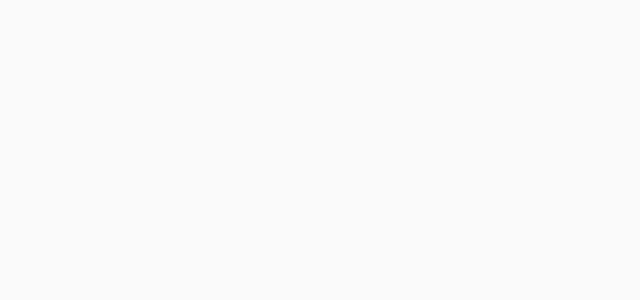
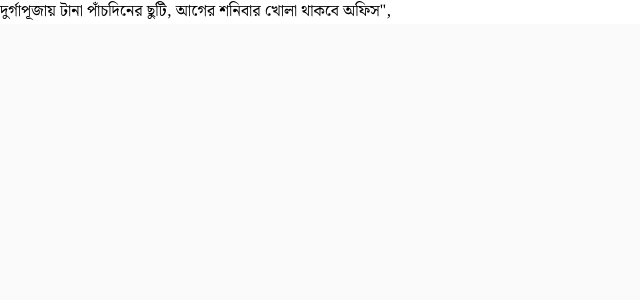
Before and after one commit to mojemmeldev/bbc-bangla-news, a Next.js app: page / in a window 1280 px wide. Shown: the top 300 px of the page, without its empty margins (0-640 px from the left). Built offline with nearby package versions, Linux system fonts and the light colour scheme.

Commit message:
some config add

```diff
--- a/src/app/layout.tsx
+++ b/src/app/layout.tsx
@@ -1,16 +1,12 @@
 import type { Metadata } from "next";
-import { Geist, Geist_Mono } from "next/font/google";
+import { Noto_Serif_Bengali } from "next/font/google";
 import "./globals.css";
 
-const geistSans = Geist({
-  variable: "--font-geist-sans",
-  subsets: ["latin"],
+const notoSerifBengali = Noto_Serif_Bengali({
+
+  subsets: ["latin","bengali"],
 });
 
-const geistMono = Geist_Mono({
-  variable: "--font-geist-mono",
-  subsets: ["latin"],
-});
 
 export const metadata: Metadata = {
   title: "Create Next App",
@@ -21,9 +17,13 @@ export default function RootLayout({ children }: LayoutProps<"/">) {
   return (
     <html
       lang="en"
-      className={`${geistSans.variable} ${geistMono.variable} h-full antialiased`}
+      className={`${notoSerifBengali.className}  h-full antialiased`}
     >
-      <body className="min-h-full flex flex-col">{children}</body>
+      <body className="min-h-full flex flex-col">
+        <div>দুর্গাপূজায় টানা পাঁচদিনের ছুটি, আগের শনিবার খোলা থাকবে অফিস",</div>
+        {children}
+
+        </body>
     </html>
   );
 }
```
Also changed, not shown: process.txt (added).
